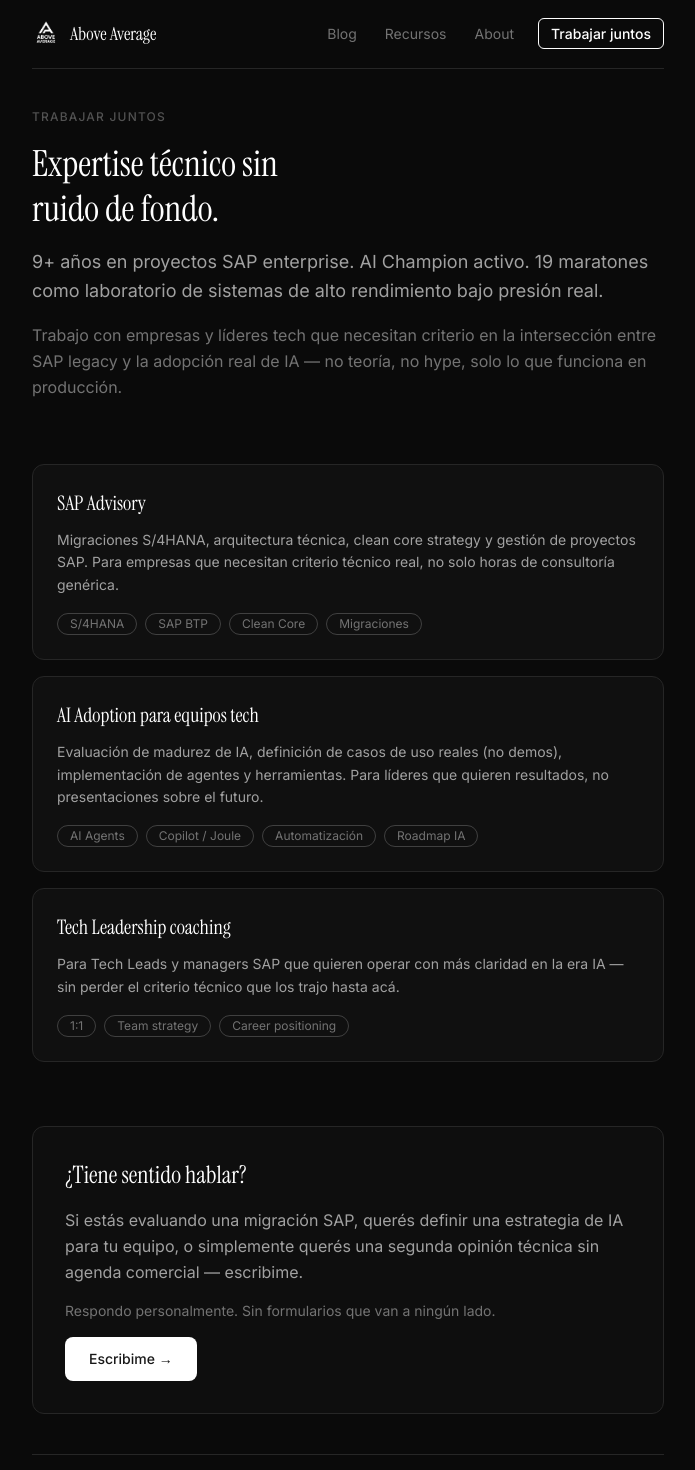
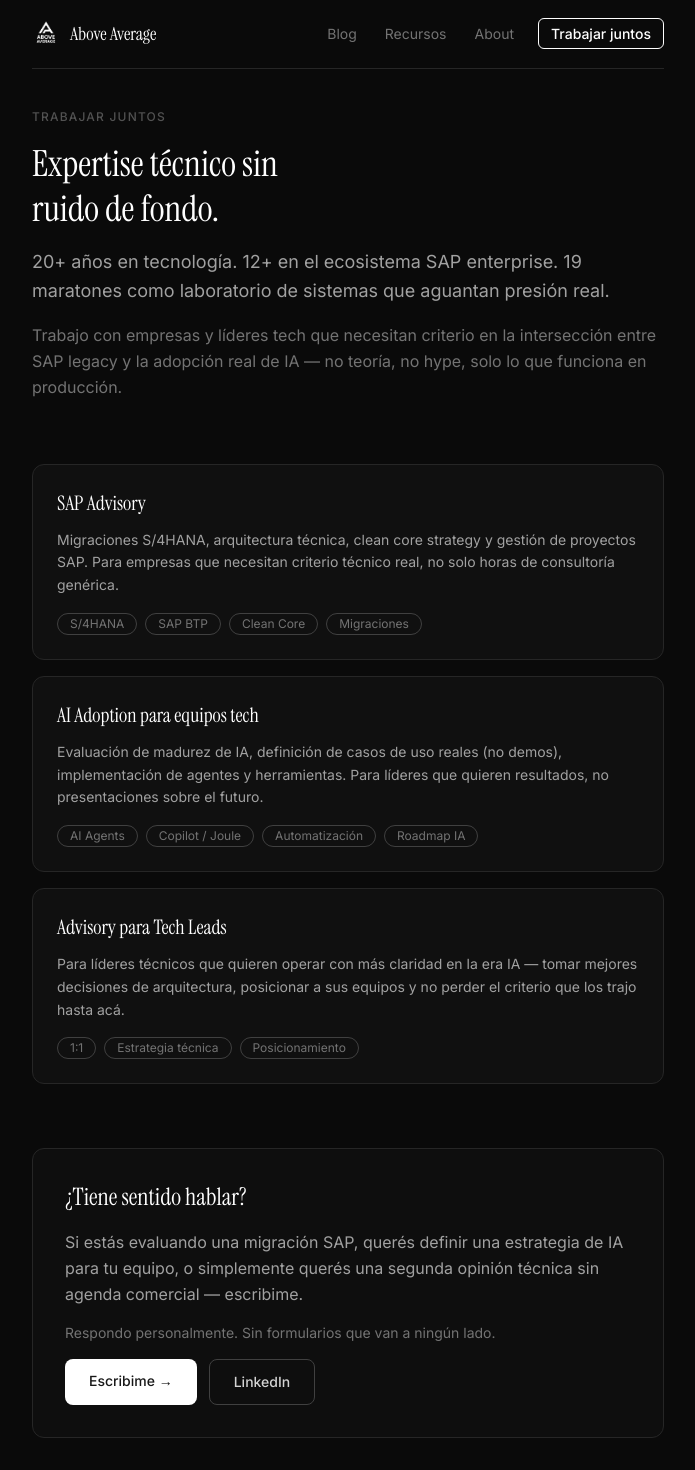
Before and after one commit to dotpablo/above-average, a Next.js app: page /trabajar-juntos in a window 1280 px wide. Shown: the top 1470 px of the page, without its empty margins (292-987 px from the left). Built offline with nearby package versions, Linux system fonts and the light colour scheme.

Commit message:
feat: align trabajar-juntos page with updated home tone and numbers
Updated stats to 20+ Tech / 12+ SAP, removed corporate titles,
renamed coaching to advisory, added LinkedIn CTA button.

Co-Authored-By: Claude Opus 4.6 <noreply@anthropic.com>

```diff
--- a/app/trabajar-juntos/page.tsx
+++ b/app/trabajar-juntos/page.tsx
@@ -21,9 +21,9 @@ const services = [
     tags: ["AI Agents", "Copilot / Joule", "Automatización", "Roadmap IA"],
   },
   {
-    title: "Tech Leadership coaching",
-    desc: "Para Tech Leads y managers SAP que quieren operar con más claridad en la era IA — sin perder el criterio técnico que los trajo hasta acá.",
-    tags: ["1:1", "Team strategy", "Career positioning"],
+    title: "Advisory para Tech Leads",
+    desc: "Para líderes técnicos que quieren operar con más claridad en la era IA — tomar mejores decisiones de arquitectura, posicionar a sus equipos y no perder el criterio que los trajo hasta acá.",
+    tags: ["1:1", "Estrategia técnica", "Posicionamiento"],
   },
 ];
 
@@ -39,8 +39,8 @@ export default function WorkTogetherPage() {
           Expertise técnico sin<br />ruido de fondo.
         </h1>
         <p className="text-lg text-neutral-400 leading-relaxed">
-          9+ años en proyectos SAP enterprise. AI Champion activo. 19 maratones como
-          laboratorio de sistemas de alto rendimiento bajo presión real.
+          20+ años en tecnología. 12+ en el ecosistema SAP enterprise.
+          19 maratones como laboratorio de sistemas que aguantan presión real.
         </p>
         <p className="text-base text-neutral-500 leading-relaxed">
           Trabajo con empresas y líderes tech que necesitan criterio en la
@@ -83,12 +83,20 @@ export default function WorkTogetherPage() {
         <p className="text-sm text-neutral-500">
           Respondo personalmente. Sin formularios que van a ningún lado.
         </p>
+        <div className="flex gap-3">
           <Link
             href={SITE.social.email}
             className="inline-block rounded-lg bg-white px-6 py-3 text-sm font-medium text-neutral-900 transition-opacity hover:opacity-90"
           >
             Escribime →
           </Link>
+          <Link
+            href={SITE.social.linkedin}
+            className="inline-block rounded-lg border border-neutral-700 px-6 py-3 text-sm font-medium text-neutral-300 transition-colors hover:border-neutral-500 hover:text-white"
+          >
+            LinkedIn
+          </Link>
+        </div>
       </section>
     </div>
   );
```
Lines whose indentation alone changed are shown as unchanged.
